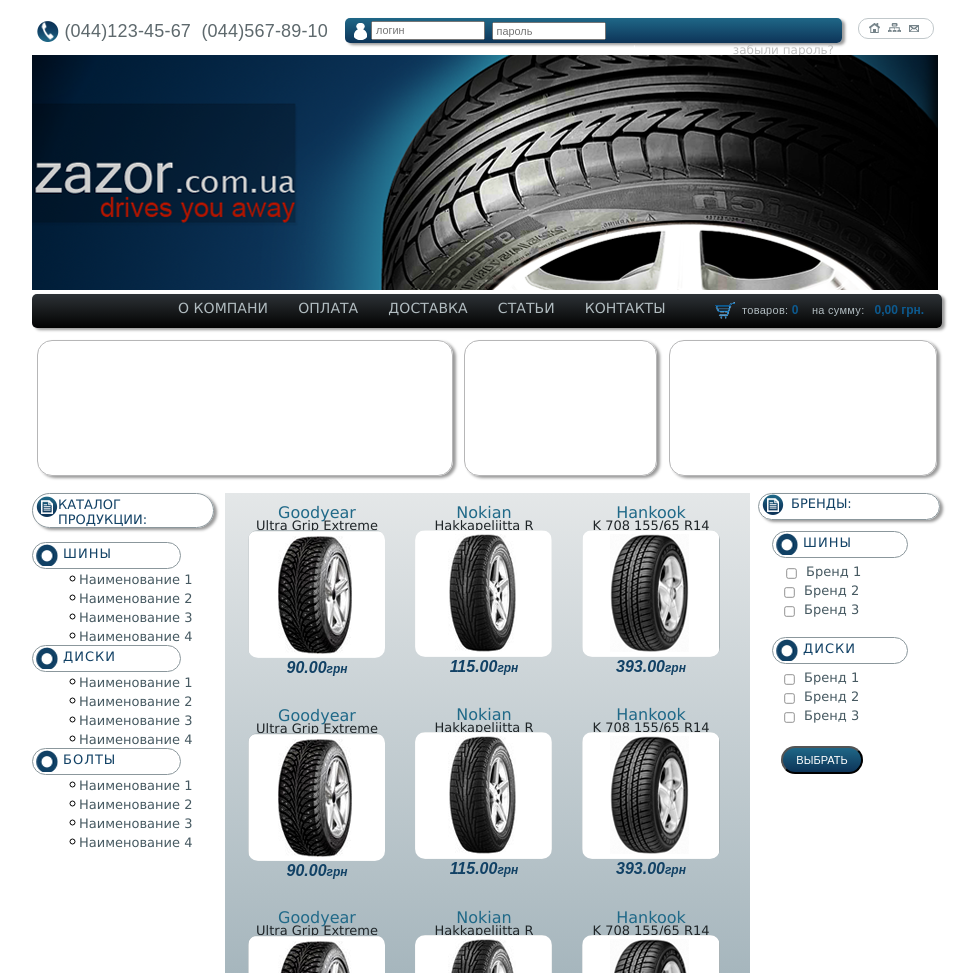
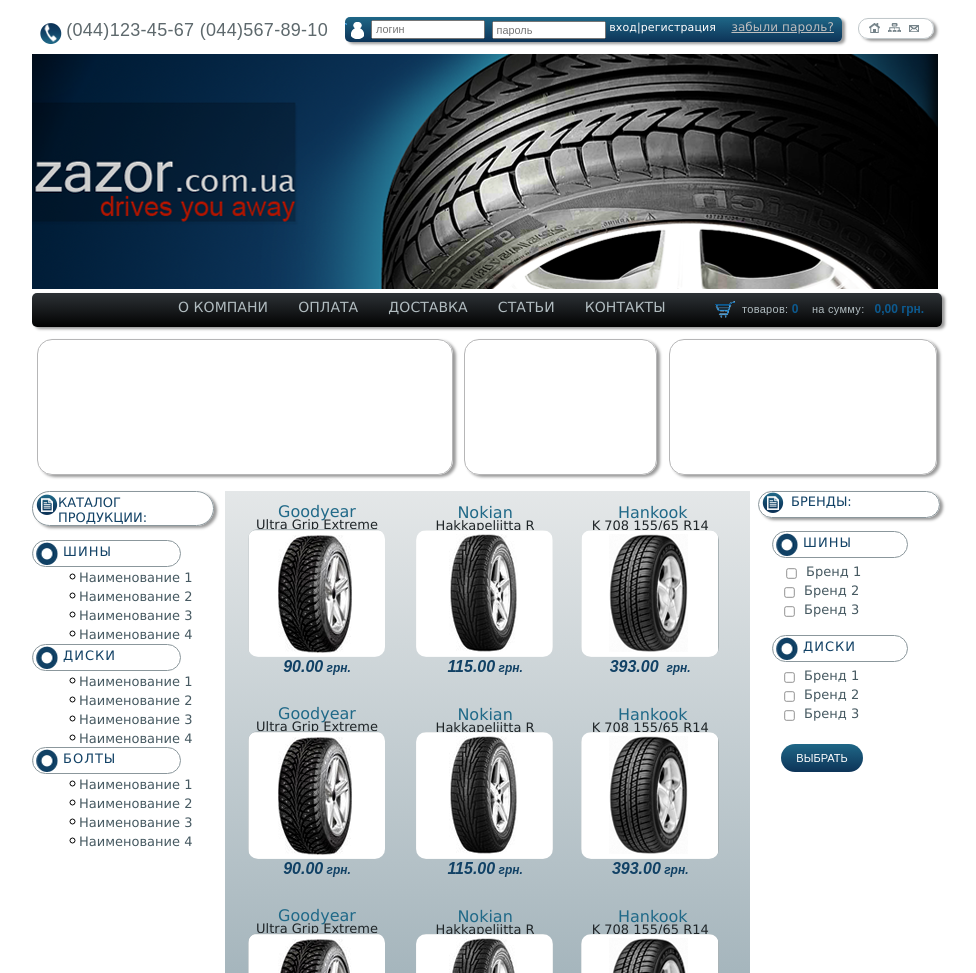
Before and after one commit to Fishchuk/Fishchuk.github.io, a plain HTML site: page DZ_6/index.html in a window 1280 px wide. Shown: the top 973 px of the page, without its empty margins (153-1129 px from the left). Drawn offline with Linux system fonts and the light colour scheme; a web font is replaced by a local one.

Commit message:
Edits section,circle

```diff
--- a/DZ_6/css/style.css
+++ b/DZ_6/css/style.css
@@ -7,7 +7,7 @@ body{
 	margin: 0 auto;
 }
 header{
-	margin-top: 21px;
+	margin-top: 20px;
 }
 .phone{
 	float: left;
@@ -20,7 +20,7 @@ header{
 .phone1{
 	height: 28px;
 	width: 25px;
-	background: url(../img/sprite.png)0 0 no-repeat;
+	background: url(../img/sprite1.png)0 0 no-repeat;
 	float: left;
 	margin-top: -1px;
 	padding-bottom: 2px;
@@ -32,14 +32,14 @@ header{
 	font-family: arial;
 	font-size: 18px;
 	float: right;
-	letter-spacing: 0.18px;
+	letter-spacing: 0.3px;
 
 
 }
 .enter{
 	width: 497px;
 	height: 25px;
-	background: url(../img/sprite.png)-127px 4px no-repeat, linear-gradient(to top, #0d3458 0%, #1f6787 100%);
+	background: url(../img/sprite1.png)-93px -1px no-repeat, linear-gradient(to top, #0d3458 0%, #1f6787 100%);
 	margin: 0 auto;
 	font-size: 11px;
 	float: left;
@@ -82,11 +82,11 @@ input[placeholder="пароль"]{
 .enter p a{
 	color: #ffffff;
 	text-decoration: none;
+	letter-spacing: 0.1px;
 }
 .enter p>a.forgot {
 	color: #bfbfbf;
-
-	border-bottom: 1px solid #bfbfbf;
+	text-decoration: underline;
 	font-size: 12px;
 
 }
@@ -97,8 +97,9 @@ input[placeholder="пароль"]{
 	border: 1px solid #c1c8cb;
 	border-radius: 10px;
 	margin-right: 8px;
-	margin-top: -3px;
+	margin-top: -2px;
 	background: url(../img/sprite.png)-161px -2px no-repeat;
+	box-shadow: 3px 2px 3px rgba(0, 0, 0, 0.4);
 
 
 }
@@ -202,7 +203,7 @@ nav{
 
 }
 .search{
-	margin-bottom: 165px;
+	margin-bottom: 164px;
 }
 .catalog{
 	float: left;
@@ -250,11 +251,12 @@ nav{
 	float: left;
 	height: 28px;
 	width: 25px;
-	background: url(../img/sprite.png)-61px 1px no-repeat;
+	background: url(../img/sprite1.png)-46px -2px no-repeat;
 }
 .name-tires {
 	list-style-type: circle;
 	margin-left: 55px;
+	margin-bottom: 1px;
 }
 .name-tires a {
 	color: #465961;
@@ -262,6 +264,7 @@ nav{
 	text-transform: none;
 	text-decoration: none;
 	margin-left: -8px;
+	padding: 6px 0px;
 
 }
 .name-tires a:hover{
@@ -281,6 +284,7 @@ nav{
 	text-transform: none;
 	text-decoration: none;
 	margin-left: -8px;
+	padding: 6px 0px;
 }
 .name-disk a:hover{
 	font-family: arial;
@@ -288,6 +292,7 @@ nav{
 	font-weight: bold;
 	font-style: italic;
 	text-decoration: underline;
+
 }
 .name-bolts{
 	list-style-type: circle;
@@ -299,6 +304,7 @@ nav{
 	text-transform: none;
 	text-decoration: none;
 	margin-left: -8px;
+	padding: 6px 0px;
 }
 .name-bolts a:hover{
 	font-family: arial;
@@ -336,17 +342,41 @@ nav{
 	border: 1px solid #8b979c;
 	border-radius: 20px;
 	margin-left: 14px;
-	margin-top: 11px;
+	margin-top: 13px;
 
 }
 .circle1 p{
 	float: left;
 	height: 28px;
 	width: 25px;
-	background: url(../img/sprite.png)-61px 1px no-repeat;
+	background: url(../img/sprite1.png)-46px -2px no-repeat;
 
 }
 .circle1 h4{
+	color: #114165;
+	text-transform: uppercase;
+	font-size: 13px;
+	padding-left: 30px;
+    padding-top: 3px;
+	letter-spacing: 1px;
+}
+.circle2 {
+	min-height: 27px;
+	width: 136px;
+	border: 1px solid #8b979c;
+	border-radius: 20px;
+	margin-left: 14px;
+	margin-top: 9px;
+
+}
+.circle2 p{
+	float: left;
+	height: 28px;
+	width: 25px;
+	background: url(../img/sprite1.png)-46px -2px no-repeat;
+
+}
+.circle2 h4{
 	color: #114165;
 	text-transform: uppercase;
 	font-size: 13px;
@@ -378,7 +408,22 @@ nav{
 	padding-left: 3px;
 
 }
-#brend1{
+#brend1 {
+	transform:scale(0.8);
+}
+#brend2 {
+	transform:scale(0.8);
+}
+#brend3{
+	transform:scale(0.8);
+}
+#brend4{
+	transform:scale(0.8);
+}
+#brend5{
+	transform:scale(0.8);
+}
+#brend6{
 	transform:scale(0.8);
 }
 .brend-disk{
@@ -412,21 +457,25 @@ button{
 	font-size: 11px;
 	font-family: arial;
 	text-transform: uppercase;
+	border: none;
 
 }
-.product{
+section{
 	float: left;
 	width: 525px;
-	min-height: 628px;
+	min-height: 625px;
 	background: linear-gradient(to top, #93a7b0 0%, #e4e7e8 100%);
-	position: relative;
+	padding: 16px 0px 0px 23px;
+
+}
+section>div{
+	display: inline-block;
 }
 .goodyear{
 	height: 177px;
 	width: 138px;
-	position:absolute;
-	left: 23px;
-	top: 15px;
+	margin-right: 25px;
+	margin-bottom: 25px;
 }
 .goodyear img{
 
@@ -464,9 +513,8 @@ button{
 .goodyear1{
 	height: 177px;
 	width: 138px;
-	position:absolute;
-	left: 23px;
-	top: 218px;
+	margin-right: 25px;
+	margin-bottom: 25px;
 }
 .goodyear1 img{
 
@@ -503,9 +551,7 @@ button{
 .goodyear2{
 	height: 177px;
 	width: 138px;
-	position:absolute;
-	left: 23px;
-	top: 420px;
+	margin-right: 25px;
 }
 .goodyear2 img{
 
@@ -542,9 +588,7 @@ button{
 .nokian{
 	height: 177px;
 	width: 138px;
-	position:absolute;
-	left: 190px;
-	top: 15px;
+	margin-right: 22px;
 }
 .nokian img{
 
@@ -581,9 +625,8 @@ button{
 .nokian1{
 	height: 177px;
 	width: 138px;
-	position:absolute;
-	left: 190px;
-	top: 217px;
+	margin-right: 22px;
+
 }
 .nokian1 img{
 
@@ -619,9 +662,7 @@ button{
 }.nokian2{
 	height: 177px;
 	width: 138px;
-	position:absolute;
-	left: 190px;
-	top: 420px;
+	margin-right: 22px;
 }
 .nokian2 img{
 
@@ -658,9 +699,7 @@ button{
 .hankook{
 	height: 177px;
 	width: 138px;
-	position:absolute;
-	left: 357px;
-	top: 15px;
+
 }
 .hankook img{
 
@@ -697,9 +736,7 @@ button{
 .hankook1{
 	height: 177px;
 	width: 138px;
-	position:absolute;
-	left: 357px;
-	top: 217px;
+
 }
 .hankook1 img{
 
@@ -736,9 +773,7 @@ button{
 .hankook2{
 	height: 177px;
 	width: 138px;
-	position:absolute;
-	left: 357px;
-	top: 420px;
+
 }
 .hankook2 img{
 
@@ -774,16 +809,23 @@ button{
 }
 .tire_manufacturers{
 	clear: both;
-	padding-top: 30px;
+	padding-top: 29px;
 	margin-left: 118px;
 }
 .logo > li {
     position: relative;
     display: inline-block;
+	padding: 0px 1px;
+}
+.logo> li:nth-child(3){
+	margin-left: 5px;
+	margin-bottom: 25px;
+	padding-top: 3px;
+
 }
 footer{
 	background: #213a4d;
-	margin-top: 25px;
+
 	min-height: 100px;
 }
 .site-map{
@@ -796,7 +838,6 @@ footer{
 	font-size: 12px;
 }
 .site-map a{
-	/*display: block;*/
 	color: #bec6c9;
 	font-family: arial;
 	font-size: 12px;
--- a/DZ_6/index.html
+++ b/DZ_6/index.html
@@ -15,7 +15,7 @@
 	     <div class="phone1">
 
 	     </div>
-	     <p>(044)123-45-67 &nbsp(044)567-89-10</p>
+	     <p>(044)123-45-67 (044)567-89-10</p>
 	  </div>
 
 		<div class="icon">
@@ -25,7 +25,7 @@
 		 <div class="enter" >
 	    <input type="text" name="username" id="user" placeholder="логин" />
 		<input type="password" name="password" id="pass" placeholder="пароль" />
-		<p><span><a href="#enter">вход</a>&nbsp&nbsp|&nbsp&nbsp<a href="#registration">регистрация</a></span>&nbsp&nbsp <a class="forgot" href="#Forgot your password">забыли пароль?</a><p>
+		<p><span><a href="#enter">вход</a>|<a href="#registration">регистрация</a></span>&nbsp&nbsp <a class="forgot" href="#Forgot your password">забыли пароль?</a><p>
 
 	  </div>
 
@@ -58,8 +58,8 @@
 
 	 </div>
 	</div>
-  <section>
-	  <div class="catalog">
+  <main>
+	  <aside class="catalog">
 	    <div class="note">
 		 <p></p>
 	     <h3>каталог продукции: </h3>
@@ -105,8 +105,8 @@
 		   </ul>
 		 </li>
 
-	  </div>
-	  <div class="brend">
+	  </aside>
+	  <aside class="brend">
 	     <div class="note1">
 		   <p></p>
 	       <h3>Бренды:</h3>
@@ -122,93 +122,95 @@
 			    <label for="brend1">Бренд 1</label>
 			</li>
 			<li>
-			  <input type="checkbox" id="brend1" />
-			    <label for="brend1">Бренд 2</label>
+			  <input type="checkbox" id="brend2" />
+			    <label for="brend2">Бренд 2</label>
 			</li>
 			<li>
-			  <input type="checkbox" id="brend1" />
-			  <label for="brend1">Бренд 3</label>
+			  <input type="checkbox" id="brend3" />
+			  <label for="brend3">Бренд 3</label>
 			</li>
 		  </ul>
 
-		   <div class="circle1">
+		   <div class="circle2">
 		    <p></p>
 		    <h4>диски</h4>
 		   </div>
 		  <ul class="brend-disk">
 			<li>
-			    <input type="checkbox" id="brend1" />
-			    <label for="brend1">Бренд 1</label>
+			    <input type="checkbox" id="brend4" />
+			    <label for="brend4">Бренд 1</label>
 				</li>
 			<li>
-			    <input type="checkbox" id="brend1" />
-			    <label for="brend1">Бренд 2</label>
+			    <input type="checkbox" id="brend5" />
+			    <label for="brend5">Бренд 2</label>
 			</li>
 			<li>
-			   <input type="checkbox" id="brend1" />
-			    <label for="brend1">Бренд 3</label>
+			   <input type="checkbox" id="brend6" />
+			    <label for="brend6">Бренд 3</label>
 			</li>
 		  </ul>
 		    <form>
 			<button type="submite">выбрать</button>
             </form>
-	  </div>
-	  <div class="product">
+	  </aside>
+	  <section>
 	     <div class="goodyear">
 		    <h5>Goodyear</h5>
 			<p>Ultra Grip Extreme</p>
 			<img src="img/Goodyear.png" alt="шины Goodyear" />
-			<p class="price"><span>90.00</span>грн</p>
+			<p class="price"><span>90.00</span> грн.</p>
+		 </div>
+		   <div class="nokian">
+		    <h5>Nokian</h5>
+			<p>Hakkapeliitta R</p>
+			<img src="img/Nokian.png" alt="шины Nokian" />
+			<p class="price"><span>115.00</span> грн.</p>
+		 </div>
+		 <div class="hankook">
+		    <h5>&nbspHankook</h5>
+			<p>K 708 155/65 R14</p>
+			<img src="img/Hankook.png" alt="шины Hankook" />
+			<p class="price"><span>393.00&nbsp</span> грн.</p>
 		 </div>
 		 <div class="goodyear1">
 		    <h5>Goodyear</h5>
 			<p>Ultra Grip Extreme</p>
 			<img src="img/Goodyear.png" alt="шины Goodyear" />
-			<p class="price"><span>90.00</span>грн</p>
+			<p class="price"><span>90.00</span> грн.</p>
+		 </div>
+		 <div class="nokian1">
+		    <h5>Nokian</h5>
+			<p>Hakkapeliitta R</p>
+			<img src="img/Nokian.png" alt="шины Nokian" />
+			<p class="price"><span>115.00</span> грн.</p>
+		 </div>
+		 <div class="hankook1">
+		    <h5>&nbspHankook</h5>
+			<p>K 708 155/65 R14</p>
+			<img src="img/Hankook.png" alt="шины Hankook" />
+			<p class="price"><span>393.00</span> грн.</p>
 		 </div>
 		 <div class="goodyear2">
 		    <h5>Goodyear</h5>
 			<p>Ultra Grip Extreme</p>
 			<img src="img/Goodyear.png" alt="шины Goodyear" />
-			<p class="price"><span>90.00</span>грн</p>
-		 </div>
-		  <div class="nokian">
-		    <h5>Nokian</h5>
-			<p>Hakkapeliitta R</p>
-			<img src="img/Nokian.png" alt="шины Nokian" />
-			<p class="price"><span>115.00</span>грн</p>
-		 </div>
-		 <div class="nokian1">
-		    <h5>Nokian</h5>
-			<p>Hakkapeliitta R</p>
-			<img src="img/Nokian.png" alt="шины Nokian" />
-			<p class="price"><span>115.00</span>грн</p>
+			<p class="price"><span>90.00</span> грн.</p>
 		 </div>
 		 <div class="nokian2">
 		    <h5>Nokian</h5>
 			<p>Hakkapeliitta R</p>
 			<img src="img/Nokian.png" alt="шины Nokian" />
-			<p class="price"><span>115.00</span>грн</p>
+			<p class="price"><span>115.00</span> грн.</p>
 		 </div>
-		  <div class="hankook">
-		    <h5>Hankook</h5>
+
+
+		 <div class="hankook2">
+		    <h5>&nbspHankook</h5>
 			<p>K 708 155/65 R14</p>
 			<img src="img/Hankook.png" alt="шины Hankook" />
-			<p class="price"><span>393.00</span>грн</p>
+			<p class="price"><span>393.00</span>грн.</p>
 		 </div>
-		 <div class="hankook1">
-		    <h5>Hankook</h5>
-			<p>K 708 155/65 R14</p>
-			<img src="img/Hankook.png" alt="шины Hankook" />
-			<p class="price"><span>393.00</span>грн</p>
-		 </div>
-		 <div class="hankook2">
-		    <h5>Hankook</h5>
-			<p>K 708 155/65 R14</p>
-			<img src="img/Hankook.png" alt="шины Hankook" />
-			<p class="price"><span>393.00</span>грн</p>
-		 </div>
-	  </div>
+	  </section>
 	  <div class="tire_manufacturers">
 	    <ul class="logo">
 	    	<li><img src="img/logo-toyo.png" alt="Логотип Tayo tires" /></li>
@@ -221,7 +223,7 @@
 	    	<li><img src="img/logo-dunlop.png" alt="Логотип Dunlop" /></li>
 	    </ul>
 	  </div>
-  </section>
+  </main>
   <footer>
         <ul class="site-map">
         	<li><a href="#about_company">О компании  </a>|</li>
```
Also changed, not shown: DZ_6/img/sprite1.png (added).
